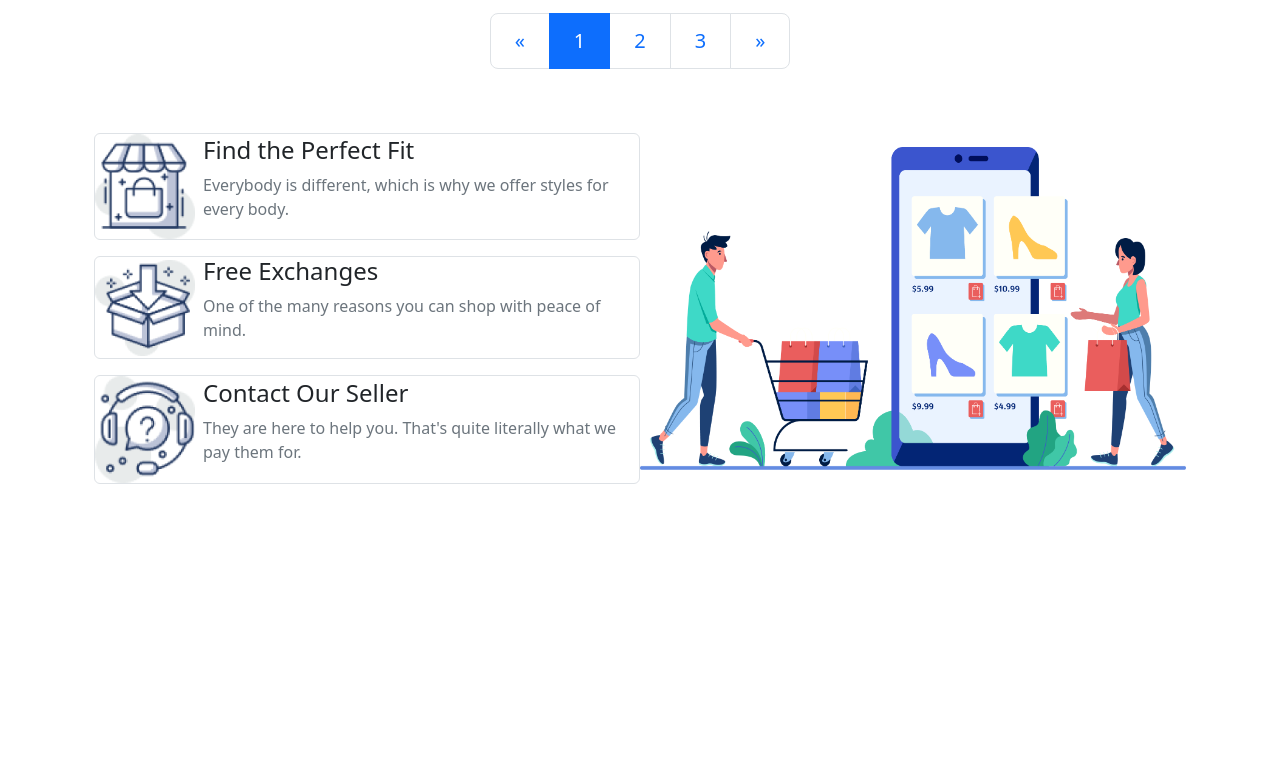
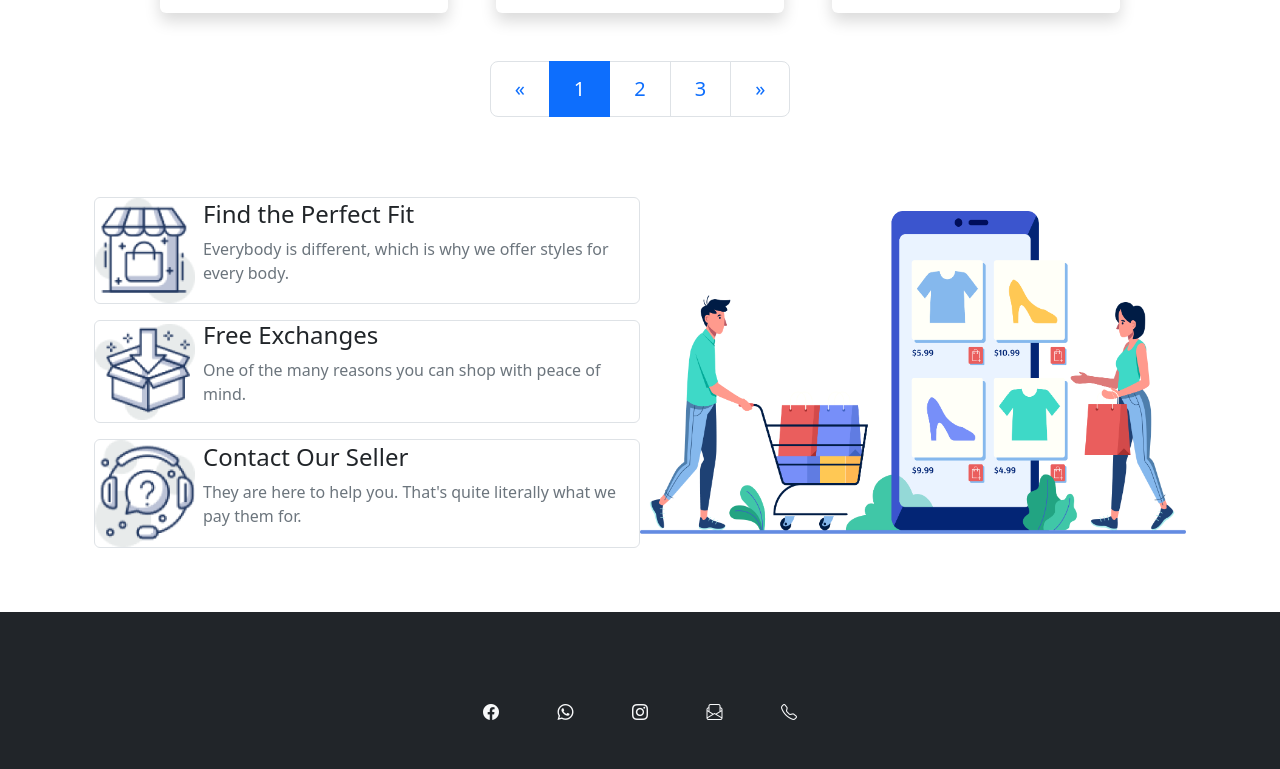
Before and after one commit to susmoysaha6/nike-bootstrap, a plain HTML site: page index.html in a window 1280 px wide. Shown: the part 2031-2800 px from the top of the page. Before the commit the page ends 2579 px from the top, so only its background shows below. Drawn offline with nearby package versions, Linux system fonts and the light colour scheme.

Commit message:
footer  added

```diff
--- a/index.html
+++ b/index.html
@@ -7,6 +7,8 @@
     <title>Nike</title>
     <link href="https://cdn.jsdelivr.net/npm/bootstrap@5.2.0/dist/css/bootstrap.min.css" rel="stylesheet"
         integrity="sha384-gH2yIJqKdNHPEq0n4Mqa/HGKIhSkIHeL5AyhkYV8i59U5AR6csBvApHHNl/vI1Bx" crossorigin="anonymous">
+    <!-- lcon link  -->
+    <link rel="stylesheet" href="https://cdn.jsdelivr.net/npm/bootstrap-icons@1.9.1/font/bootstrap-icons.css">
     <link rel="stylesheet" href="styles/style.css">
 </head>
 
@@ -32,10 +34,10 @@
                                 <a class="nav-link" href="#products">Products</a>
                             </li>
                             <li class="nav-item pe-4">
-                                <a class="nav-link" href="#">About Us</a>
+                                <a class="nav-link" href="#about">About Us</a>
                             </li>
                             <li class="nav-item pe-4">
-                                <a class="nav-link" href="#">Contact us</a>
+                                <a class="nav-link" href="#contacts">Contact us</a>
                             </li>
 
                         </ul>
@@ -64,14 +66,13 @@
             </div>
         </section>
         <!-- banner end  -->
-        <section>
 
-        </section>
-        <!-- banner end  -->
+
     </header>
     <!-- header section end -->
     <!-- main section start  -->
-    <main class="container">
+    <main class="container mx-auto">
+        <section class="d-flex flex-column align-items-center">
             <!-- products section starts -->
             <section id="products">
                 <!-- casual shoes section start -->
@@ -85,7 +86,8 @@
                                 </div>
                                 <div class="card-body">
                                     <h5 class="card-title">Nike Shoe</h5>
-                                <p class="card-text">Lorem Ipsum is simply dummy text of the printing and typesetting
+                                    <p class="card-text">Lorem Ipsum is simply dummy text of the printing and
+                                        typesetting
                                         industry.
                                     </p>
                                     <div class="d-flex justify-content-between align-items-center">
@@ -105,7 +107,8 @@
                                 </div>
                                 <div class="card-body">
                                     <h5 class="card-title">Sneakers Skate Shoe </h5>
-                                <p class="card-text">Lorem Ipsum is simply dummy text of the printing and typesetting
+                                    <p class="card-text">Lorem Ipsum is simply dummy text of the printing and
+                                        typesetting
                                         industry.
                                     </p>
                                     <div class="d-flex justify-content-between align-items-center">
@@ -125,7 +128,8 @@
                                 </div>
                                 <div class="card-body">
                                     <h5 class="card-title">Sneakers Basketball shoe</h5>
-                                <p class="card-text">Lorem Ipsum is simply dummy text of the printing and typesetting
+                                    <p class="card-text">Lorem Ipsum is simply dummy text of the printing and
+                                        typesetting
                                         industry.
                                     </p>
                                     <div class="d-flex justify-content-between align-items-center">
@@ -152,7 +156,8 @@
                                 </div>
                                 <div class="card-body">
                                     <h5 class="card-title">Prestige High-Cut Leather</h5>
-                                <p class="card-text">Lorem Ipsum is simply dummy text of the printing and typesetting
+                                    <p class="card-text">Lorem Ipsum is simply dummy text of the printing and
+                                        typesetting
                                         industry.
                                     </p>
                                     <div class="d-flex justify-content-between align-items-center">
@@ -172,7 +177,8 @@
                                 </div>
                                 <div class="card-body">
                                     <h5 class="card-title">Slip-On Formal Shoe</h5>
-                                <p class="card-text">Lorem Ipsum is simply dummy text of the printing and typesetting
+                                    <p class="card-text">Lorem Ipsum is simply dummy text of the printing and
+                                        typesetting
                                         industry.
                                     </p>
                                     <div class="d-flex justify-content-between align-items-center">
@@ -192,7 +198,8 @@
                                 </div>
                                 <div class="card-body">
                                     <h5 class="card-title">Slip-On Formal Shoe</h5>
-                                <p class="card-text">Lorem Ipsum is simply dummy text of the printing and typesetting
+                                    <p class="card-text">Lorem Ipsum is simply dummy text of the printing and
+                                        typesetting
                                         industry.
                                     </p>
                                     <div class="d-flex justify-content-between align-items-center">
@@ -232,7 +239,7 @@
             </section>
             <!-- products section end -->
             <!-- Our benefits section starts -->
-        <section class="container my-5">
+            <section class="container my-5" id="about">
                 <div class="d-flex align-items-center flex-column-reverse flex-md-row">
                     <div class="w-50 benefits-items">
                         <div class="d-flex flex-column flex-md-row align-items-center border rounded-2 my-3">
@@ -272,9 +279,18 @@
                 </div>
             </section>
             <!-- Our benefits section end -->
-
+        </section>
     </main>
     <!-- main section end  -->
+    <footer class="bg-dark footer container-fluid d-flex justify-content-center">
+        <div class="d-flex align-items-center justify-content-between footer w-25" id="contacts">
+            <a href=""><i class="bi bi-facebook text-light"></i></a>
+            <a href=""><i class="bi bi-whatsapp text-light"></i></a>
+            <a href=""><i class="bi bi-instagram text-light"></i></a>
+            <a href=""><i class="bi bi-envelope-paper text-light"></i></a>
+            <a href=""><i class="bi bi-telephone text-light"></i></a>
+        </div>
+    </footer>
     <!-- bootstrap script  -->
     <script src="https://cdn.jsdelivr.net/npm/bootstrap@5.2.0/dist/js/bootstrap.bundle.min.js"
         integrity="sha384-A3rJD856KowSb7dwlZdYEkO39Gagi7vIsF0jrRAoQmDKKtQBHUuLZ9AsSv4jD4Xa"
--- a/styles/style.css
+++ b/styles/style.css
@@ -15,6 +15,10 @@
     color: #363958;
 }
 
+.footer {
+    height: 200px;
+}
+
 @media screen and (max-width:767px) {
     .banner-items {
         width: 100% !important;
```
Lines whose indentation alone changed are shown as unchanged.
